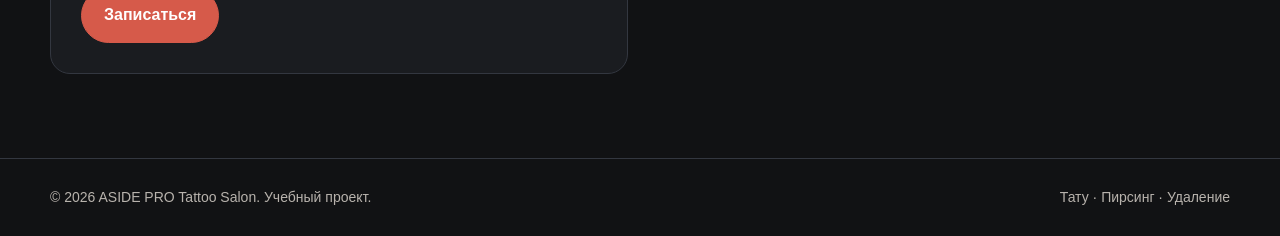
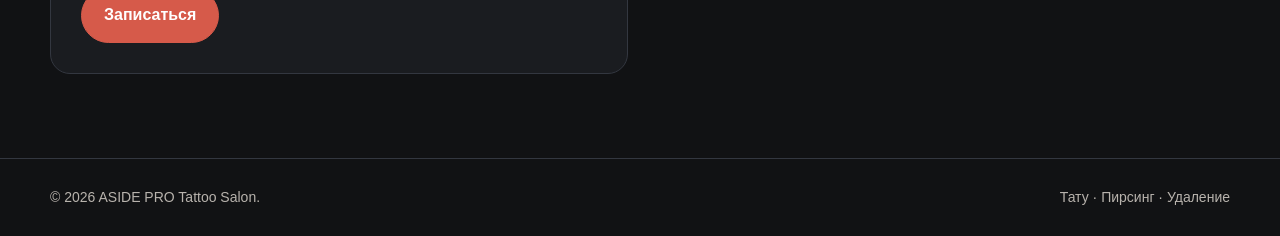
Before and after one commit to lenconcoira2007-spec/aside-pro-tattoo-salon, a plain HTML site: page index.html in a window 1280 px wide. Shown: the part 5919-6155 px from the top of the page. Drawn offline with Linux system fonts and the light colour scheme.

Commit message:
content: remove draft footer label from homepage

```diff
--- a/index.html
+++ b/index.html
@@ -13,4 +13,4 @@
 <section class="section" id="reviews"><div class="container"><div class="eyebrow">Отзывы</div><h2 class="section-title">Что говорят клиенты</h2><div class="reviews"><article class="review"><p>«Это была моя первая татуировка. Мастер спокойно всё объяснил, помог подобрать размер и не торопил с решением. Результат получился именно таким, как я представляла.»</p><small>Алина · татуировка</small></article><article class="review"><p>«Делала пирсинг уха. Быстро, чисто и без лишней суеты. Отдельно понравилось, что подробно рассказали про уход и ответили на вопросы уже после процедуры.»</p><small>Мария · пирсинг</small></article></div><div style="margin-top:22px"><a class="btn secondary" href="feedback.html">Все отзывы</a></div></div></section>
 <section class="section band"><div class="container"><div class="eyebrow">Частые вопросы</div><h2 class="section-title">Коротко о важном</h2><div class="faq"><div class="faq-item"><h3>Можно ли прийти со своим эскизом?</h3><p>Да. Мы можем взять его за основу, подстроить под анатомию и подготовить к переносу на кожу.</p></div><div class="faq-item"><h3>Больно ли делать тату?</h3><p>Ощущения зависят от места, длительности сеанса и индивидуальной чувствительности. Большинство клиентов описывают процесс как терпимый.</p></div><div class="faq-item"><h3>Сколько заживает татуировка?</h3><p>Верхний слой кожи обычно успокаивается за 1–2 недели, полное восстановление занимает дольше. Мастер даст конкретные рекомендации после сеанса.</p></div></div></div></section>
 <section class="section" id="contacts"><div class="container"><div class="eyebrow">Контакты</div><h2 class="section-title">Приходи познакомиться</h2><div class="contact-grid"><div class="contact-card"><div class="contact-list"><div><b>Адрес</b><span>Краснопрудная улица, 28, Москва</span></div><div><b>Режим работы</b><span>Пн–Сб: 10:00–20:00<br>Вс: по договорённости</span></div><div><b>Телефон</b><span>+7 (499) 264-37-57</span></div><div><b>Email</b><span>TattooSalon@mail.ru</span></div></div><div style="margin-top:26px"><a class="btn" href="registration.html">Записаться</a></div></div><div><img class="map-img" src="images/Mapsicle Map.png" alt="Карта"></div></div></div></section>
-</main><footer class="footer"><div class="container footer-inner"><span>© 2026 ASIDE PRO Tattoo Salon. Учебный проект.</span><div><a href="tattoo.html">Тату</a> · <a href="piercing.html">Пирсинг</a> · <a href="removing.html">Удаление</a></div></div></footer><script src="JS/slider.js"></script></body></html>
+</main><footer class="footer"><div class="container footer-inner"><span>© 2026 ASIDE PRO Tattoo Salon.</span><div><a href="tattoo.html">Тату</a> · <a href="piercing.html">Пирсинг</a> · <a href="removing.html">Удаление</a></div></div></footer><script src="JS/slider.js"></script></body></html>
```
